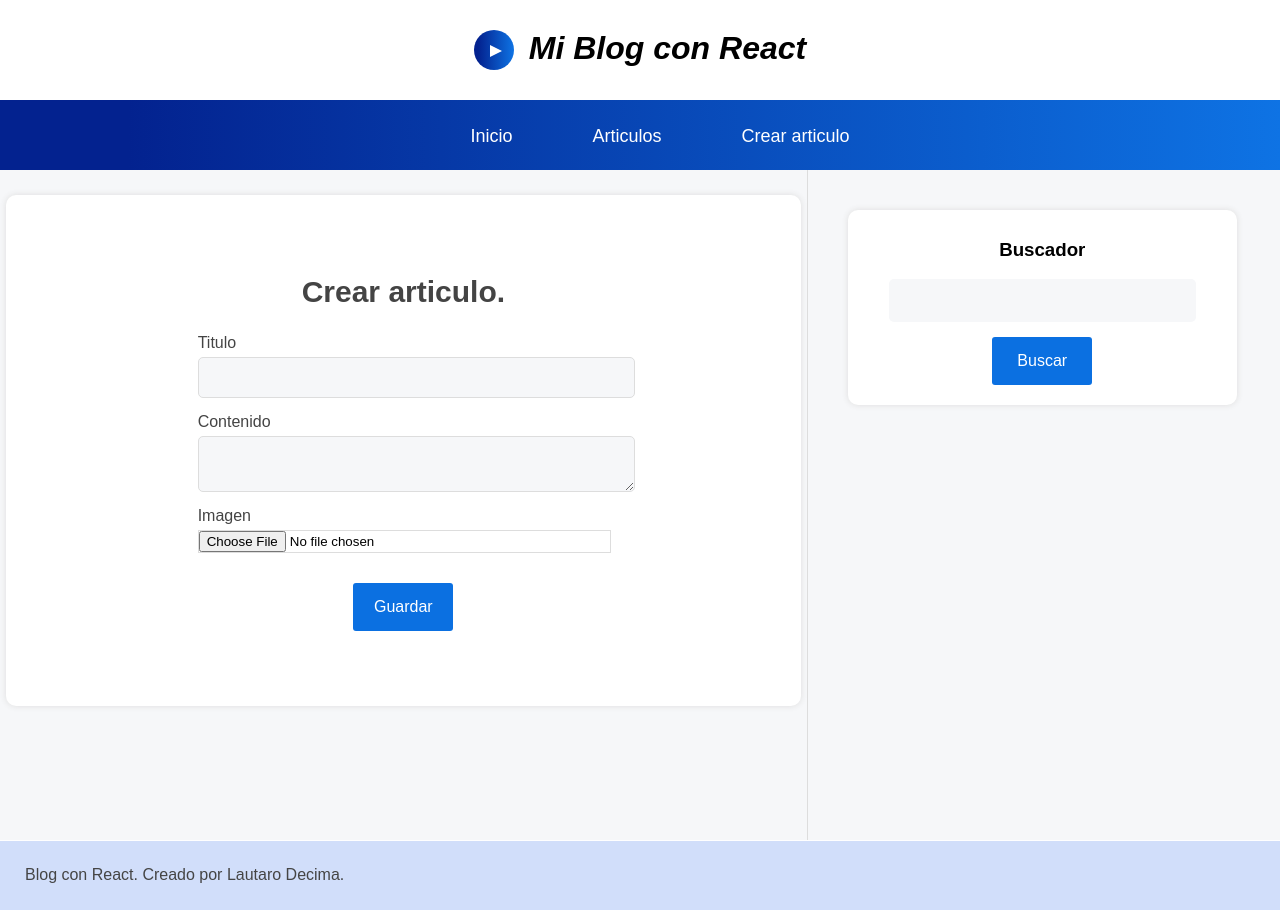
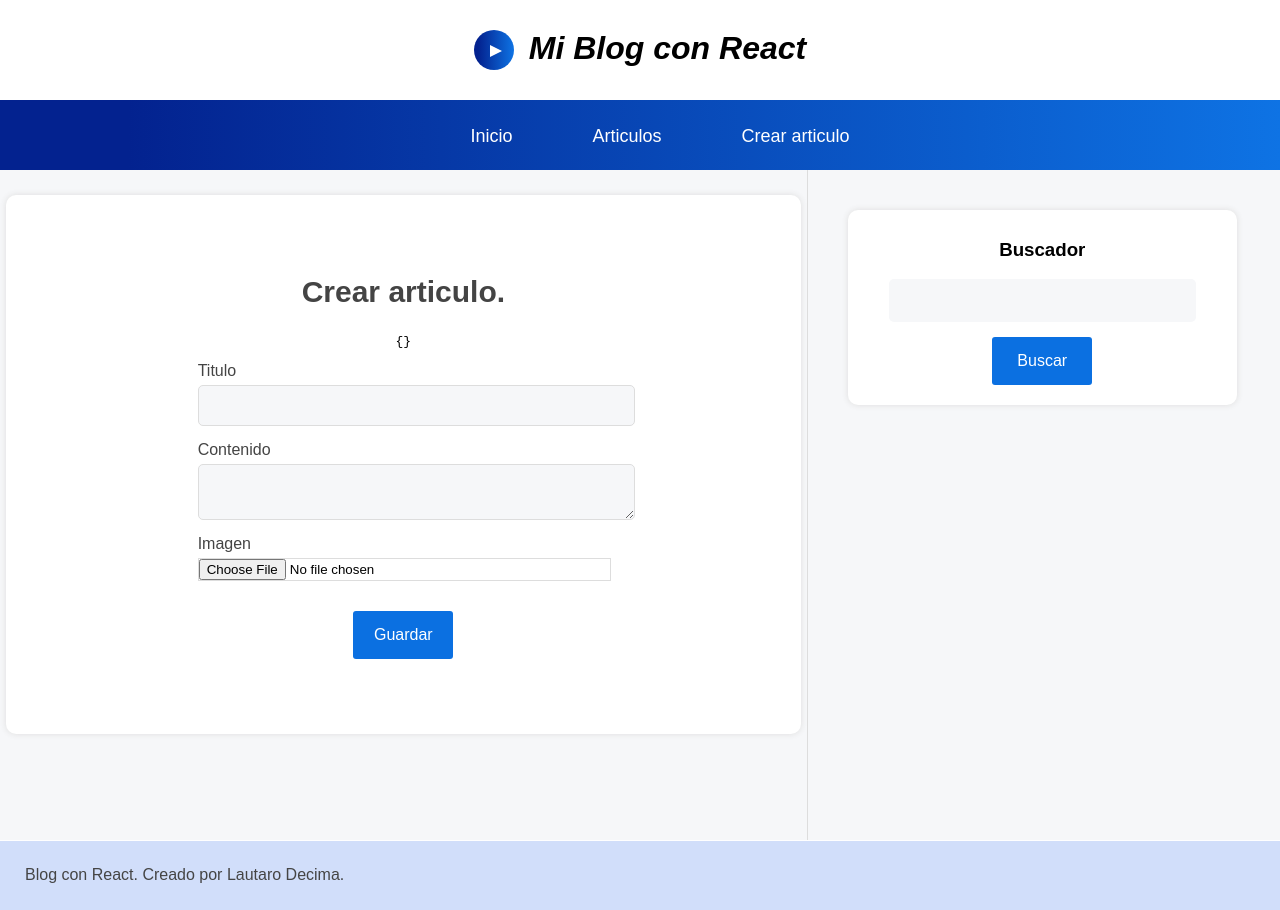
Before and after one commit to decimalautaro/front-end-blog-react, a React (Vite) app: page /create-article in a window 1280 px wide. Built offline with nearby package versions, Linux system fonts and the light colour scheme.

Commit message:
feat: recogiendo datos del formulario

```diff
--- a/src/components/pages/Create.jsx
+++ b/src/components/pages/Create.jsx
@@ -3,18 +3,27 @@ import { useState } from 'react'
 import { useForm } from "../../hooks/useForm";
 
 export const Create = () => {
+
+  const {form, send, change} = useForm({})
+
+  const saveArticle = (e)=>{
+    e.preventDefault;
+    let newArticle = JSON.stringify(form);
+  }
+
   return (
     <div className='home'>
     <h1>Crear articulo.</h1>
-    <form className='form'>
+    <pre>{JSON.stringify(form)}</pre>
+    <form className='form' >
       <div className='form-grup'>
         <label  htmlFor='title'>Titulo</label>
-        <input type="text" name="title" />
+        <input type="text" name="title" onChange={change}/>
       </div>
 
       <div className='form-grup'>
         <label  htmlFor='content'>Contenido</label>
-        <textarea type="text" name="content" />
+        <textarea type="text" name="content" onChange={change} />
       </div>
 
       <div className='form-grup'>
```
